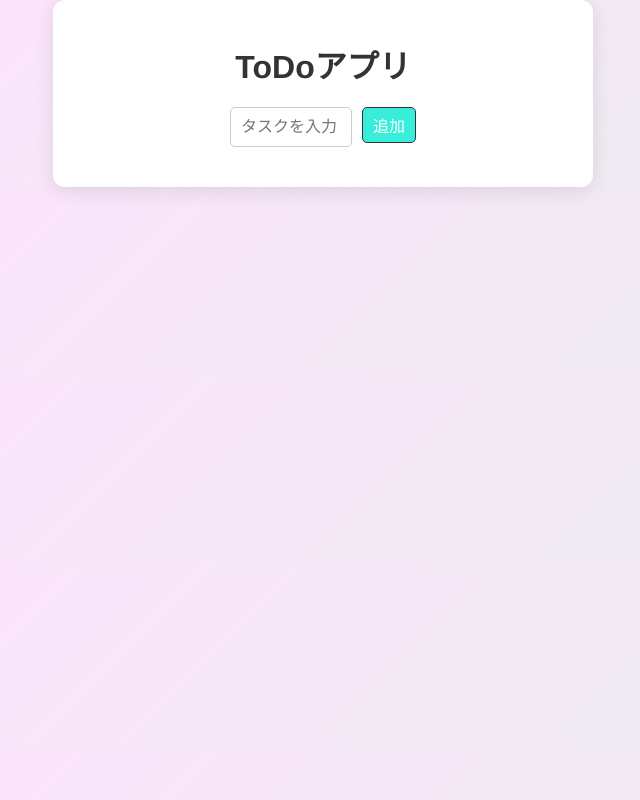
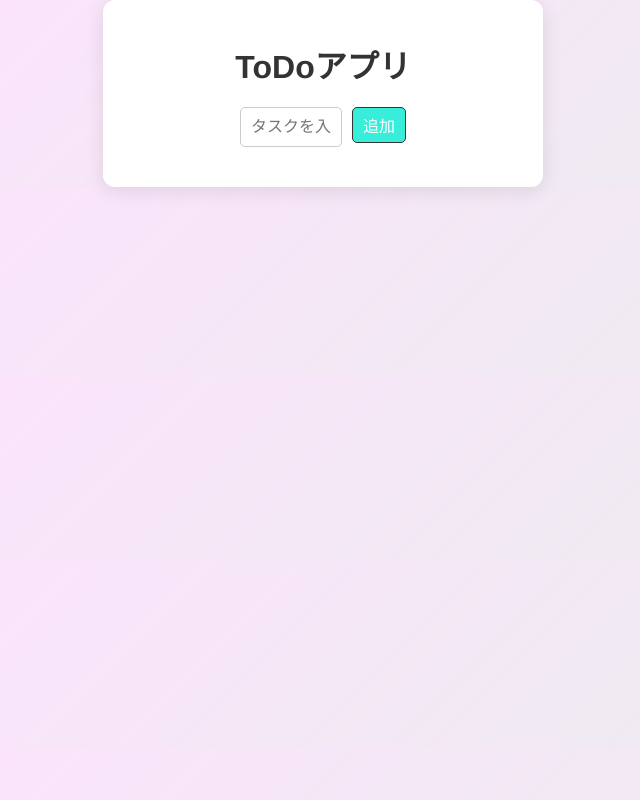
Before and after one commit to nagomi1529/todo-app, a React (Create React App) app: page / in a window 1280 px wide. Shown: the whole page, without its empty margins (317-957 px from the left). Built offline with nearby package versions, Linux system fonts and the light colour scheme.

Commit message:
App.cssを変更した

```diff
--- a/src/App.css
+++ b/src/App.css
@@ -6,7 +6,7 @@ body {
 
 .App {
   text-align: center;
-  max-width: 500px;
+  max-width: 400px;
   width: 90%;
   margin: 0 auto;
   padding: 20px;
```
